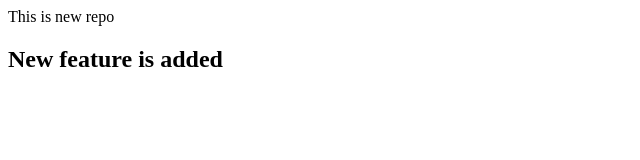
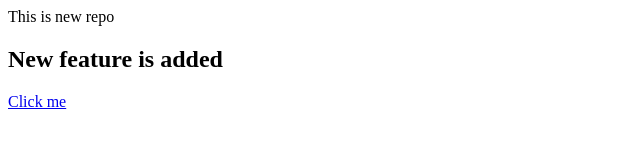
Before and after one commit to Sunita-19/LocalRepo, a plain HTML site: page index.html in a window 1280 px wide. Shown: the full height of the page, 0-640 px from the left. Drawn offline with Linux system fonts and the light colour scheme.

Commit message:
Link Added

```diff
--- a/index.html
+++ b/index.html
@@ -1,2 +1,3 @@
 <p> This is new repo</p>
 <h2> New feature is added </h2>
+<a href="www.google.come"> Click me</a>
```
